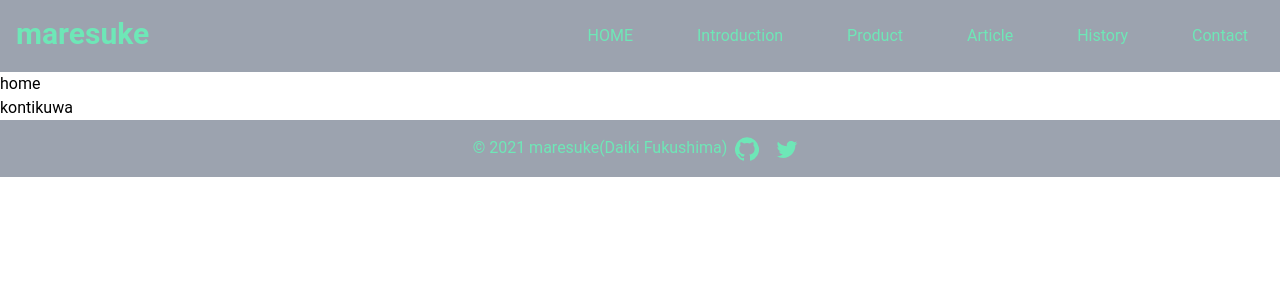
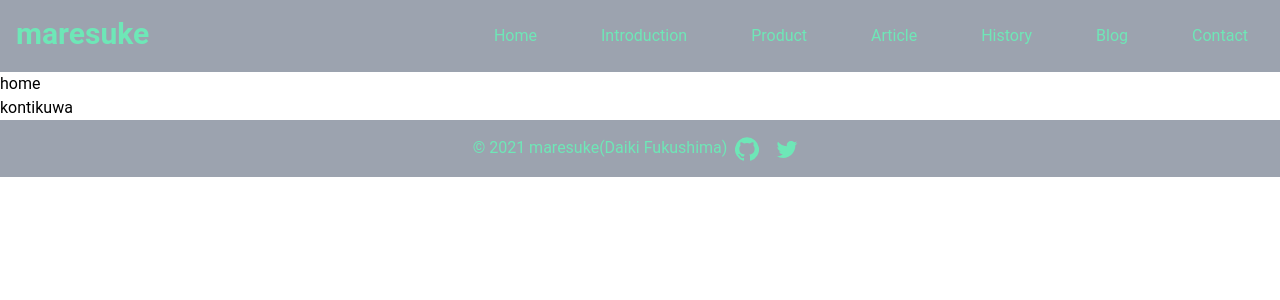
Before and after one commit to daikimare/my-portfolio, a Next.js app: page / in a window 1280 px wide. Shown: the top 300 px of the page. Built offline with nearby package versions, Linux system fonts and the light colour scheme.

Commit message:
blog用のルーティングパスとtitle,nameを追加

```diff
--- a/components/Pagerouter/index.js
+++ b/components/Pagerouter/index.js
@@ -6,8 +6,7 @@ export default function Pagerouter() {
     {
       id: 1,
       route: "/",
-      name: "HOME",
-      title: "HOME"
+      name: "Home"
     },
     {
       id: 2,
@@ -34,7 +33,13 @@ export default function Pagerouter() {
       title: "History"
     },
     {
-      id: 6,
+      id:6,
+      route: "/Blog",
+      name: "Blog",
+      title: "Blog"
+    },
+    {
+      id: 7,
       route: "/Contact",
       name: "Contact",
       title: "Contact"
```
